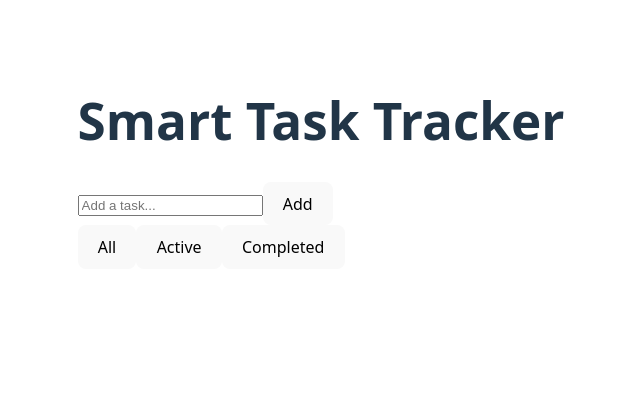
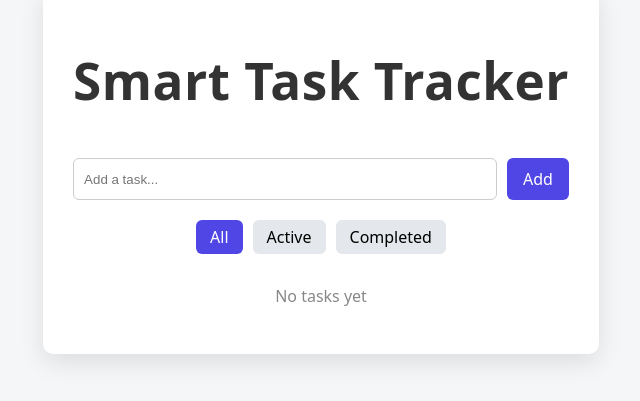
Before and after one commit to Ricardomcsantos7/smart-task-tracker, a React (Vite) app: page / in a window 1280 px wide. Shown: the part 229-630 px from the top of the page, without its empty margins (319-959 px from the left). Built offline with nearby package versions, Linux system fonts and the light colour scheme.

Commit message:
UI Improved

```diff
--- a/src/App.css
+++ b/src/App.css
@@ -3,3 +3,145 @@
   margin: 0 auto;
   padding: 2rem;
 }
+
+body {
+  font-family:
+    system-ui,
+    -apple-system,
+    BlinkMacSystemFont,
+    "Segoe UI",
+    Roboto,
+    Oxygen,
+    Ubuntu,
+    Cantarell,
+    "Open Sans",
+    "Helvetica Neue",
+    sans-serif;
+
+  background: #f4f6f8;
+  margin: 0;
+  color: #333;
+}
+
+.container {
+  max-width: 520px;
+  margin: 80px auto;
+  padding: 30px;
+  background: white;
+  border-radius: 10px;
+  box-shadow: 0 8px 24px rgba(0, 0, 0, 0.1);
+}
+
+h1 {
+  text-align: center;
+  margin-bottom: 50px;
+  font-weight: 600;
+  letter-spacing: 0.5px;
+}
+
+/* Task Form */
+.task-form {
+  display: flex;
+  gap: 10px;
+  margin-bottom: 20px;
+}
+
+.task-form input {
+  flex: 1;
+  padding: 10px;
+  border: 1px solid #ccc;
+  border-radius: 6px;
+}
+
+.task-form button {
+  padding: 10px 16px;
+  border: none;
+  background: #4f46e5;
+  color: white;
+  border-radius: 6px;
+  cursor: pointer;
+}
+
+.task-form button:hover {
+  background: #3e33bb;
+}
+
+/* Filter Buttons */
+.filters {
+  display: flex;
+  justify-content: center;
+  gap: 10px;
+  margin: 20px 0;
+}
+
+.filters button {
+  padding: 6px 14px;
+  border: none;
+  background: #e4e7eb;
+  cursor: pointer;
+  border-radius: 6px;
+}
+
+.filters button:hover {
+  background: #d6d9dd;
+}
+
+.filters button.active {
+  background: #4f46e5;
+  color: white;
+}
+
+.filters button.active:hover {
+  background: #3e33bb;
+}
+
+/* Tasks */
+ul {
+  list-style: none;
+  padding: 0;
+  margin: 0;
+}
+
+.empty {
+  text-align: center;
+  color: #888;
+  margin-top: 30px;
+}
+
+.task {
+  display: flex;
+  justify-content: space-between;
+  align-items: center;
+  padding: 10px;
+  border-bottom: 1px solid #eee;
+  transition: background 0.2s;
+}
+
+.task:hover {
+  background: #f9fafb;
+}
+
+.task span {
+  cursor: pointer;
+}
+
+.task span.completed {
+  text-decoration: line-through;
+  color: #9ca3af;
+}
+
+.delete-btn {
+  border: none;
+  background: transparent;
+  font-size: 16px;
+  color: #999;
+  cursor: pointer;
+  padding: 4px 8px;
+  border-radius: 4px;
+  transition: all 0.2s ease;
+}
+
+.delete-btn:hover {
+  color: white;
+  background: #ef4444;
+}
--- a/src/components/TaskItem.jsx
+++ b/src/components/TaskItem.jsx
@@ -8,7 +8,9 @@ function TaskItem({ task, toggleTask, deleteTask }) {
         {task.text}
       </span>
 
-      <button onClick={() => deleteTask(task.id)}>&#10060; Remove</button>
+      <button className="delete-btn" onClick={() => deleteTask(task.id)}>
+        X
+      </button>
     </li>
   );
 }
--- a/src/components/TaskList.jsx
+++ b/src/components/TaskList.jsx
@@ -1,6 +1,10 @@
 import TaskItem from "./TaskItem";
 
 function TaskList({ tasks, toggleTask, deleteTask }) {
+  if (tasks.length === 0) {
+    return <p className="empty">No tasks yet</p>;
+  }
+
   return (
     <ul>
       {tasks.map((task) => (
```
